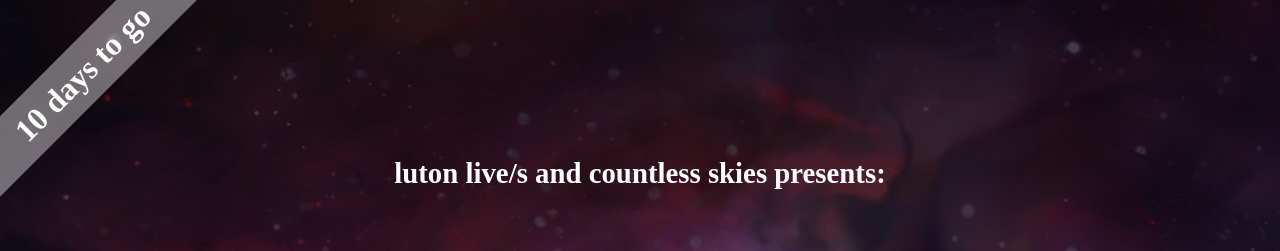
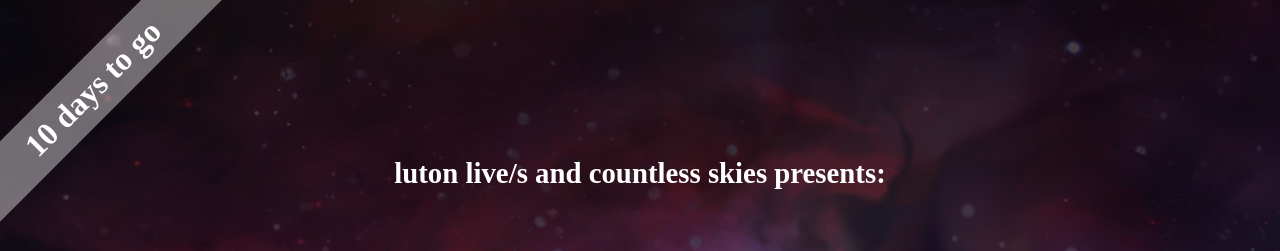
Before and after one commit to nym1k/daybreakfest, a website: page index.html in a window 1280 px wide. Shown: the top 251 px of the page. Drawn offline with nearby package versions, Linux system fonts and the light colour scheme; a web font is replaced by a local one.

Commit message:
Repositioned countdown for larger formats to stop it overflowing off screen

```diff
--- a/css/_header.scss
+++ b/css/_header.scss
@@ -12,8 +12,8 @@
   @media screen and (min-width: 768px){
     transform: rotate(-45deg);
     width: 350px;
-    top: 45px;
-    left: -92px;
+    top: 60px;
+    left: -82px;
   }
 }
 
```
Also changed, not shown: css/main.css.
